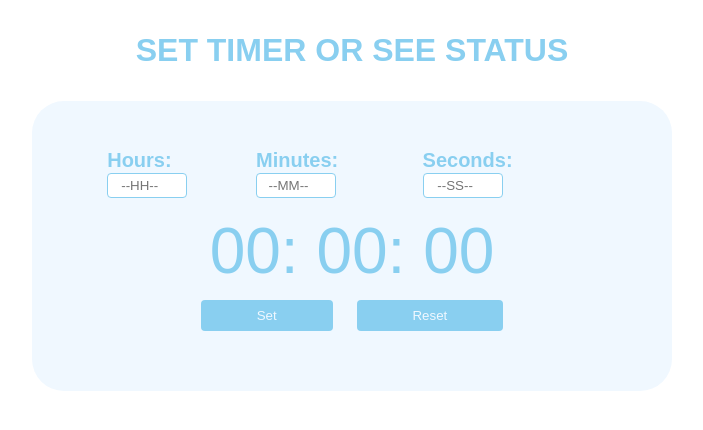
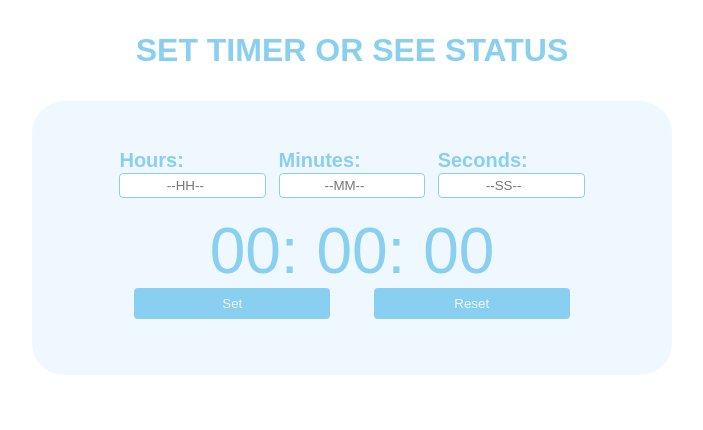
Before and after one commit to utkarsh26-t/Synchronous-countdown, a website: page public/index.html in a window 1280 px wide. Shown: the whole page, without its empty margins (288-991 px from the left). Drawn offline with nearby package versions, Linux system fonts and the light colour scheme; no server answers.

Commit message:
Update style.css

```diff
--- a/public/style.css
+++ b/public/style.css
@@ -30,8 +30,13 @@
     justify-content: space-evenly;
 }
 
+#timer-input div{
+    flex-basis: 30%;
+}
+
+
 input{
-    width: 5rem;
+    width: 100%;
     text-align: center;
     border: 0.5px solid #89CFF0;
     padding: 0.25rem;
@@ -52,7 +57,7 @@ input:focus{
 
 
 #controls{
-    width: 60%;
+    width: 80%;
     margin: auto;
     display: flex;
     justify-content: space-between;
@@ -65,8 +70,10 @@ button{
     cursor: pointer;
     border: none;
     padding: 0.5rem 0.75rem;
-    flex-grow: 1;
-    margin: 0.75rem;
+    /* flex-grow: 1; */
+    /* margin: 0.75rem; */
+    flex-basis: 45%;
+    margin-bottom: 0.5rem;
 }
 
 button:hover{
@@ -79,7 +86,11 @@ button:hover{
         font-size: 1rem;
     }
     #timer{
-        font-size: 2.5rem;
+        font-size: 4rem;
+    }
+
+    .container{
+        width: 80%;
     }
 }
 
@@ -88,7 +99,7 @@ button:hover{
         flex-direction: column;
     }
     #timer{
-        font-size: 2rem;
+        font-size: 3rem;
     }
 }
 
@@ -104,7 +115,7 @@ button:hover{
 
 @media screen and (width <=476px) {
     #timer{
-        font-size: 1.25rem;
+        font-size: 2rem;
     }
     #controls{
         width: 100%;
```
